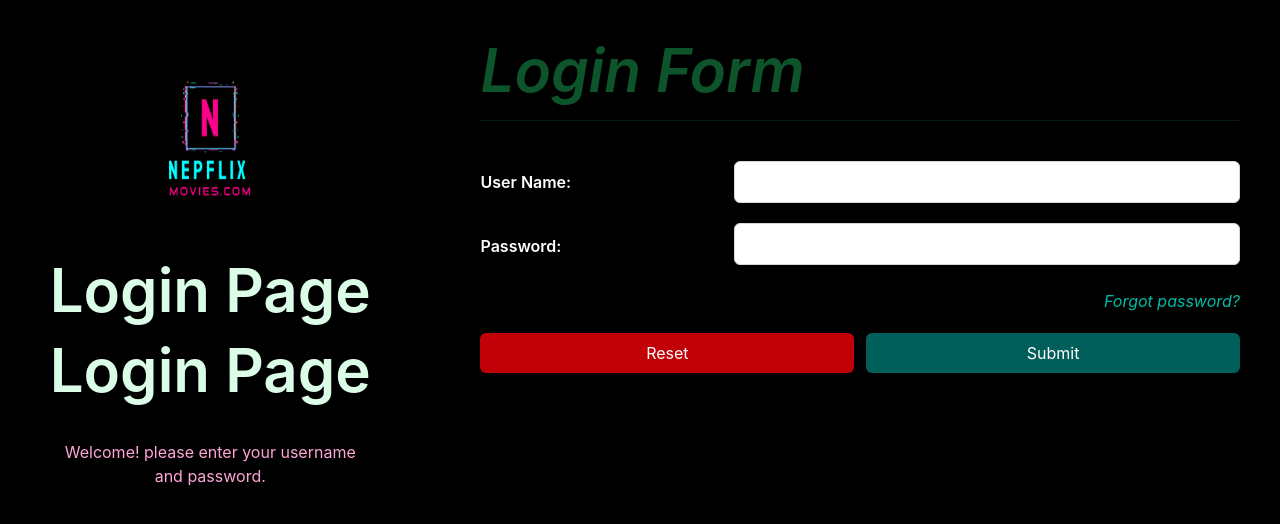
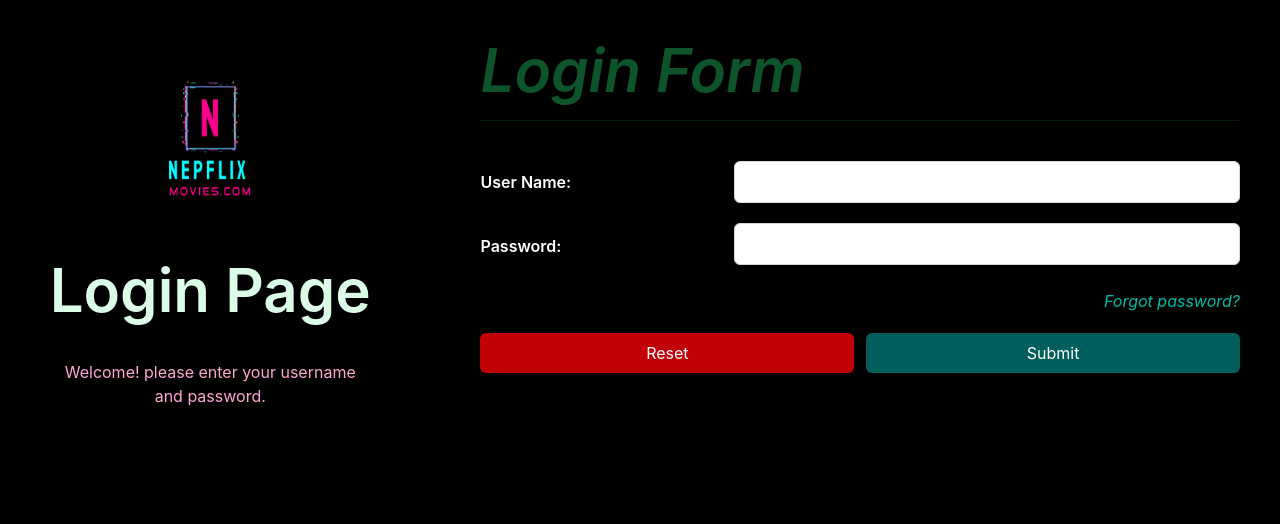
Before and after one commit to Chiranjibi38/MyFirstReact, a React (Vite) app: page / in a window 1280 px wide. Shown: the top 524 px of the page. Built offline with nearby package versions, Linux system fonts and the light colour scheme.

Commit message:
login form updated

```diff
--- a/src/components/auth/LeftSidePanel.tsx
+++ b/src/components/auth/LeftSidePanel.tsx
@@ -7,8 +7,7 @@ export default function LeftSidePanel() {
         <H1 className="text-green-100">
             Login Page
         </H1>
-            <h1 className="text-6xl font-semibold text-green-100">Login Page</h1>
-            <p className="text-center p-5 text-pink-300" >
+             <p className="text-center p-5 text-pink-300" >
                Welcome!  please enter your username and password.
 
             </p>
--- a/src/components/ui/typography/PageTitle.contract.ts
+++ b/src/components/ui/typography/PageTitle.contract.ts
@@ -0,0 +1,6 @@
+import {ReactNode} from "react";
+
+export interface IH1Props {
+    className?:string;
+    children:ReactNode;
+}
```
Also changed, not shown: src/components/ui/typography/PageTitle.tsx (+2 -5 lines).
